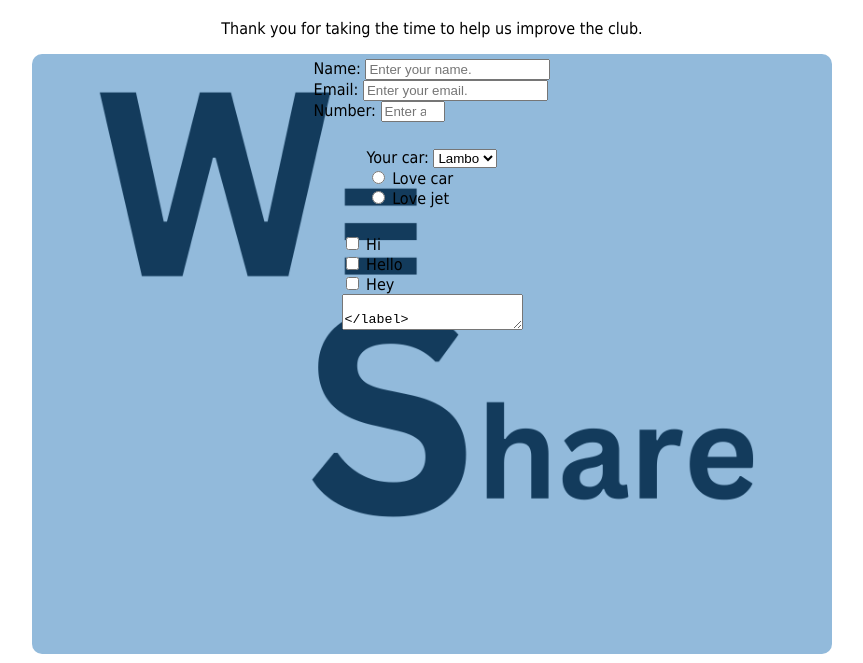
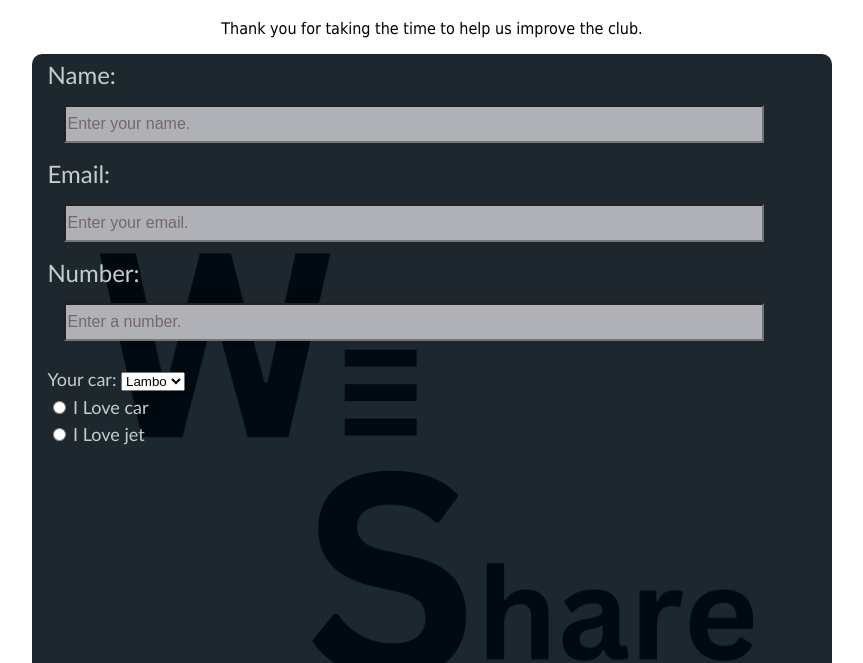
Before and after one commit to nikolas-AI/Survey-Form, a plain HTML site: page index.html in a window 1280 px wide. Shown: the part 62-725 px from the top of the page, without its empty margins (208-1071 px from the left). Drawn offline with Linux system fonts and the light colour scheme.

Commit message:
working on

```diff
--- a/index.html
+++ b/index.html
@@ -33,11 +33,11 @@
                 </label>
                 <label for="love-car">
                     <input type="radio" name="preference" value="love-car" id="love-car">
-                    Love car
+                    I Love car
                 </label>
                 <label for="love-jet">
                     <input type="radio" name="preference" value="love-jet" id="love-jet">
-                    Love jet
+                    I Love jet
                 </label>
             </fieldset>
 
--- a/styles.css
+++ b/styles.css
@@ -13,21 +13,46 @@ body {
 h1, p {
     text-align: center;
 }
+#name, #email, #number {
+    display: block;
+    margin: 1em;
+    min-height: 2em;
+    width: 90%;
+    font-size: 1rem;
+    background-color: rgb(176, 177, 182);
+    color: black;
+}
+
+::placeholder{
+    color: rgb(116, 104, 104);
+}
+
+#name-label, #email-label, #number-label{
+    font-size: 1.5rem;
+}
 
 form {
     margin: auto;
-    height: 600px;
-    max-width: 9000px;
-    background: rgba(38, 118, 183, 0.5);
+    height: auto;
+    background: rgba(1, 11, 19, 0.881);
     border-radius: 10px;
+    color: rgb(195, 204, 207);
+    font-size: 18px;
+    font-family: 'Trebuchet MS', 'Lucida Sans Unicode', 'Lucida Grande', 'Lucida Sans', Arial, sans-serif;
     display: flex;
     flex-direction: column;
-    align-items: center;
+    align-items: s;
+    justify-content: space-around;
 }
 fieldset {
+    height: 280px;
+    min-width: 300px;
     margin-bottom: 10px;
     border: none;
     display: flex;
     flex-direction: column;
+}
+input[type="radio"] {
+    margin-top: 10px;
 
 }
```
